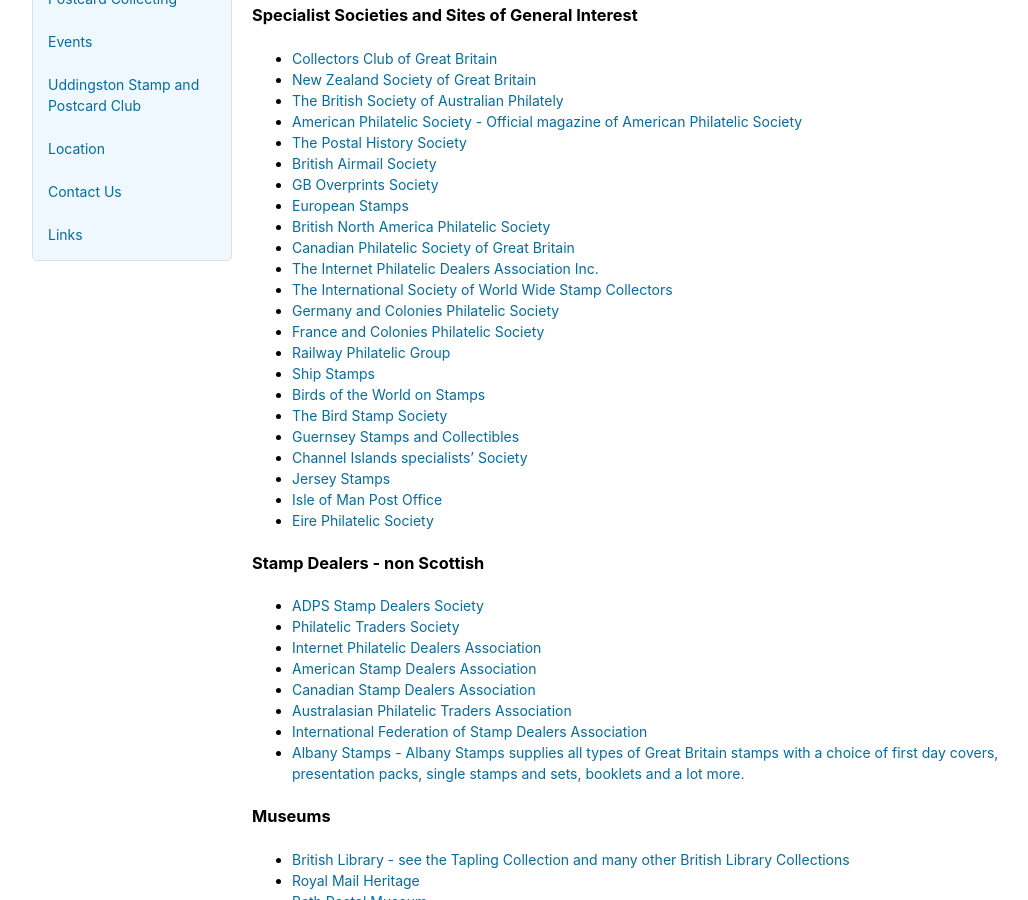
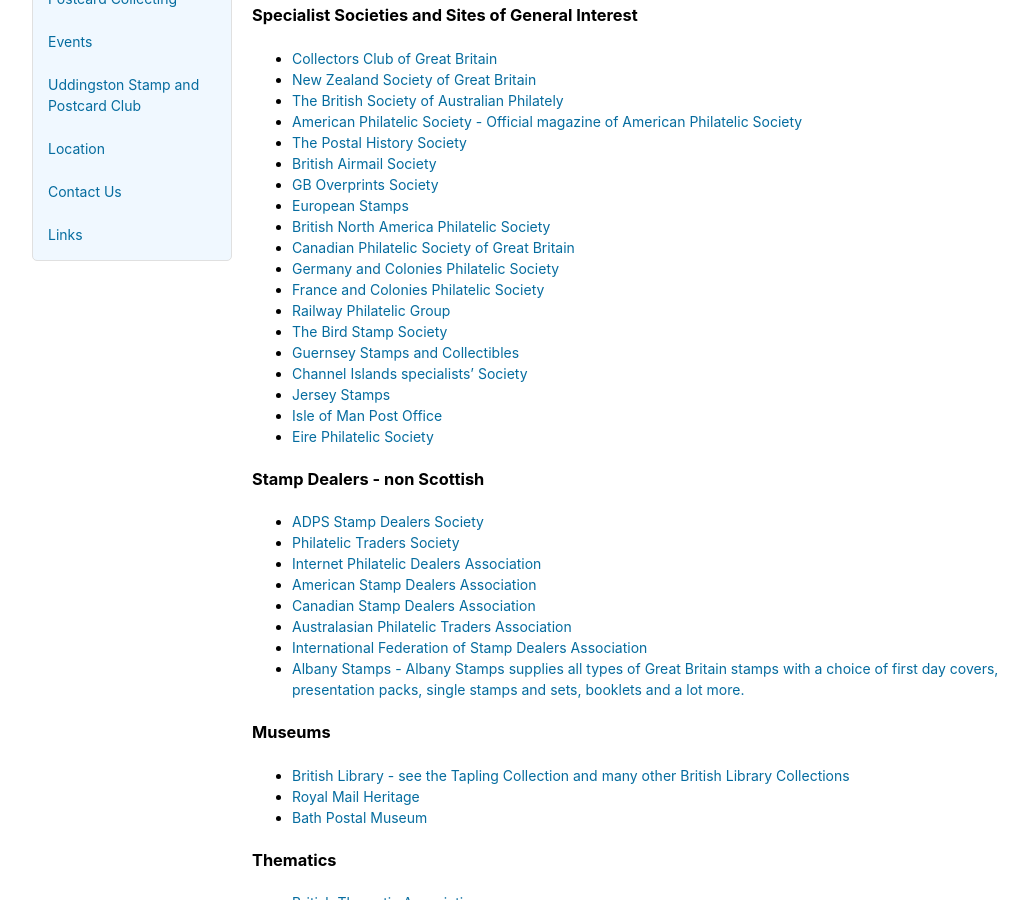
Before and after one commit to astalker/caledonian-stamps, a Jekyll site: the page built from links.md, in a window 1280 px wide and 900 px high, scrolled down 502 px. Shown: the whole window, without its empty margins (118-1146 px from the left). Built offline with Jekyll 4.4.1, drawn with Linux system fonts in a browser that asks for light colours; our own code applies the rules of GitHub Pages for plain Markdown files.

Commit message:
Another 4 sites deleted

```diff
--- a/links.md
+++ b/links.md
@@ -27,13 +27,9 @@
 - [European Stamps](https://www.europeanstamps.net/)
 - [British North America Philatelic Society](https://www.bnaps.org/)
 - [Canadian Philatelic Society of Great Britain](https://www.canadianpsgb.org.uk)
-- [The Internet Philatelic Dealers Association Inc.](https://www.ipdastamps.org)
-- [The International Society of World Wide Stamp Collectors](https://www.iswsc.org)
 - [Germany and Colonies Philatelic Society](https://www.germanphilately.org)
 - [France and Colonies Philatelic Society](https://www.fcps.org.uk)
 - [Railway Philatelic Group](https://www.railwayphilatelicgroup.co.uk)
-- [Ship Stamps](https://www.shipstamps.co.uk)
-- [Birds of the World on Stamps](https://www.bird-stamps.org)
 - [The Bird Stamp Society](https://www.birdstampsociety.org)
 - [Guernsey Stamps and Collectibles](https://www.guernseystamps.com)
 - [Channel Islands specialists’ Society](https://www.ciss1950.org.uk)
```
